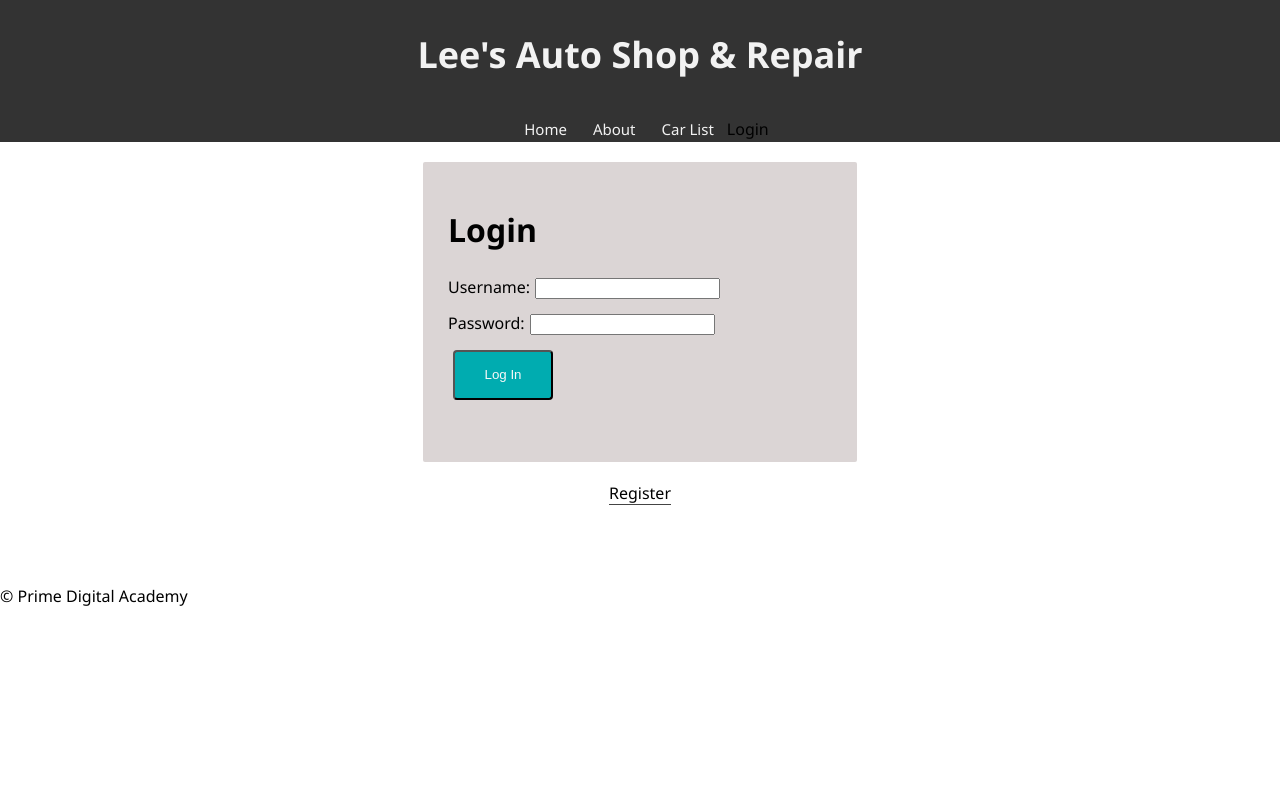
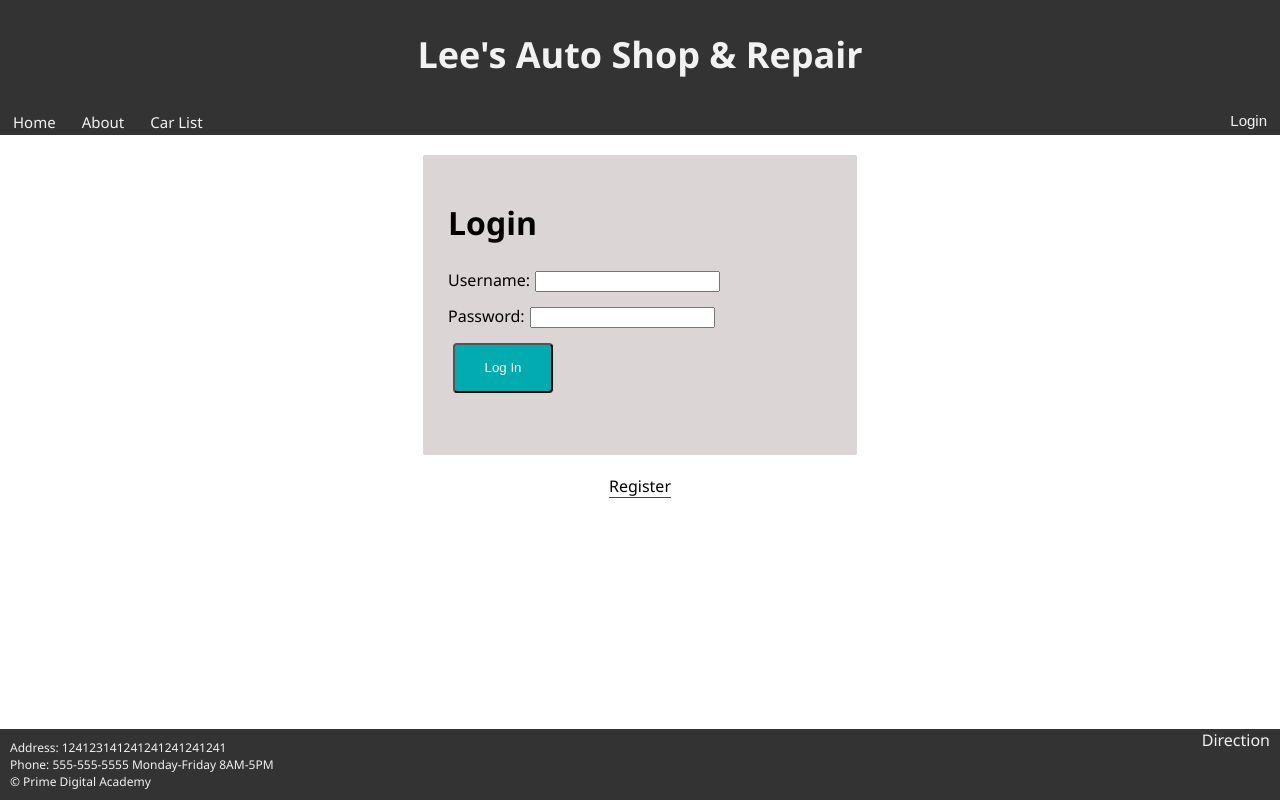
Before and after one commit to phiathao/Lees-Auto, a React app: page /#/carSales in a window 1280 px wide. Built offline with nearby package versions, Linux system fonts and the light colour scheme; no server answers.

Commit message:
login header and footer

```diff
--- a/src/components/App/App.js
+++ b/src/components/App/App.js
@@ -15,7 +15,7 @@
 
 import AboutPage from '../AboutPage/AboutPage';
 import CarListPage from '../CarList/CarList';
-import UserPage from '../UserPage/UserPage';
+import HomePage from '../HomePage/HomePage';
 import ManagePage from '../ManagePage/ManagePage';
 import ShopServicesPage from '../ShopService/ShopService';
 import CarSalesPage from '../CarSales/CarSalesPage';
@@ -52,10 +52,10 @@
             Visiting localhost:3000/home will show the UserPage if the user is logged in.
             If the user is not logged in, the ProtectedRoute will show the 'Login' or 'Register' page.
             Even though it seems like they are different pages, the user is always on localhost:3000/home */}
-            <ProtectedRoute
+            <Route
               exact
               path="/home"
-              component={UserPage}
+              component={HomePage}
             />
             {/* This works the same as the other protected route, except that if the user is logged in,
             they will see the info page instead. */}
--- a/src/components/Footer/Footer.css
+++ b/src/components/Footer/Footer.css
@@ -1,3 +1,22 @@
-footer {
-    margin-top: 80px;
+.footer {
+    position: absolute;
+    bottom: 0;
+    width: 100%;
+    background-color: #333333;
+    color: #f2f2f2;
 }
+
+.footer-content p {
+    margin: 0;
+    font-size: 12px;
+}
+
+.footer-left {
+    float: left;
+    padding: 10px;
+}
+
+.footer-right {
+    float: right;
+    padding-right: 10px;
+}
--- a/src/components/Footer/Footer.js
+++ b/src/components/Footer/Footer.js
@@ -7,8 +7,18 @@
 // or even care what the redux state is, so it doesn't need 'connect()'
 
 const Footer = () => (
-  <footer>
-    &copy; Prime Digital Academy
+  <footer className="footer">
+    <div className="footer-content">
+      <div className="footer-left">
+        <p>Address: 124123141241241241241241</p>
+        <p>Phone: 555-555-5555
+    Monday-Friday 8AM-5PM</p>
+        <p>&copy; Prime Digital Academy</p>
+      </div>
+      <div className="footer-right">
+        Direction
+      </div>
+    </div>
   </footer>
 );
 
--- a/src/components/Header/Header.css
+++ b/src/components/Header/Header.css
@@ -18,7 +18,7 @@
   padding: 0px 10px;
   text-decoration: none;
   font-size: 15px;
-
+  float: left;
   /* these last two make the logout button in
   the nav bar look like another link */
   border: 3px solid #333333;
@@ -29,7 +29,20 @@
 .nav-link:hover {
   border-bottom: 3px solid #ff0000;
 }
+.nav-login {
+  color: #ff0000;
+  text-align: center;
+  padding: 0px 10px;
+  text-decoration: none;
+  font-size: 15px;
+  border: 3px solid #333333;
+  outline: 0;
+}
 
+.float-right {
+  /* color: #ff0000; */
+  float: right;
+}
 /* .active {
   border-bottom: 3px solid #ff0000;
 } */
--- a/src/components/Header/Header.js
+++ b/src/components/Header/Header.js
@@ -2,6 +2,7 @@
 import { Link } from 'react-router-dom';
 import { connect } from 'react-redux';
 import LogOutButton from '../LogOutButton/LogOutButton';
+import LoginButton from '../LoginButton/LoginButton';
 import './Header.css';
 
 class Header extends React.Component {
@@ -38,7 +39,11 @@
         {/* Show this link if they are logged in or not,
         but call this link 'Home' if they are logged in,
         and call this link 'Login / Register' if they are not */}
-          {this.props.user.id ? <LogOutButton className="nav-link" /> : 'Login'}
+          {this.props.user.id ? <LogOutButton className="float-right nav-link" /> : <LoginButton className="float-right nav-link" />}
+          {this.props.user.id && (
+          <span className="float-right nav-login">Welcome back, {this.props.user.username}!
+          </span>
+        )}
       </div>
     )
   }
--- a/src/components/UserPage/UserPage.js
+++ b/src/components/HomePage/HomePage.js
@@ -8,10 +8,7 @@
 const UserPage = (props) => (
   <div>
     <h1 id="welcome">
-      Welcome, { props.user.username }!
     </h1>
-    <p>Your ID is: {props.user.id}</p>
-    <LogOutButton className="log-in" />
   </div>
 );
 
--- /dev/null
+++ b/src/components/LoginButton/LoginButton.js
@@ -0,0 +1,20 @@
+import React from 'react';
+import { connect } from 'react-redux';
+
+const LogOutButton = props => (
+  <button
+    // This button shows up in multiple locations and is styled differently
+    // because it's styled differently depending on where it is used, the className
+    // is passed to it from it's parents through React props
+    className={props.className}
+    onClick={() => props.dispatch({ type: 'LOGOUT' })}
+  >
+    Login
+  </button>
+);
+
+// This component doesn't need 'mapStateToProps'
+// because it doesn't care what the current state is.
+// No matter what the redux state is, this button will always be a log out button
+// this component still needs 'connect' though, because it is going to dispatch a redux action
+export default connect()(LogOutButton);
--- a/src/components/LoginPage/LoginPage.js
+++ b/src/components/LoginPage/LoginPage.js
@@ -18,6 +18,7 @@
           password: this.state.password,
         },
       });
+      this.props.history.push('/manage'); // redirect if successful
     } else {
       this.props.dispatch({ type: 'LOGIN_INPUT_ERROR' });
     }
```
